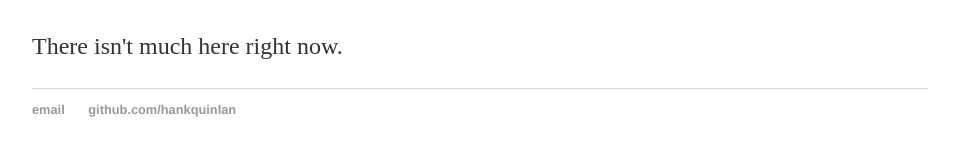
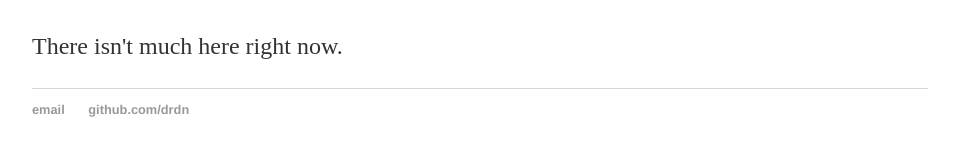
Before and after one commit to drdn/cabbagesqueezins, a Jekyll site: the page built from index.html, in a window 1280 px wide. Shown: the part 167-323 px from the top of the page, without its empty margins (160-1119 px from the left). Built offline with Jekyll 4.4.1, drawn with Linux system fonts in a browser that asks for light colours.

Commit message:
Fixed github url

```diff
--- a/_layouts/default.html
+++ b/_layouts/default.html
@@ -22,7 +22,7 @@
 			<footer>
 	    		<ul>
 	        		<li><a href="mailto:durden@umd.edu">email</a></li>
-	        		<li><a href="https://github.com/drdn">github.com/hankquinlan</a></li>
+	        		<li><a href="https://github.com/drdn">github.com/drdn</a></li>
 				</ul>
 			</footer>
 		</body>
```
